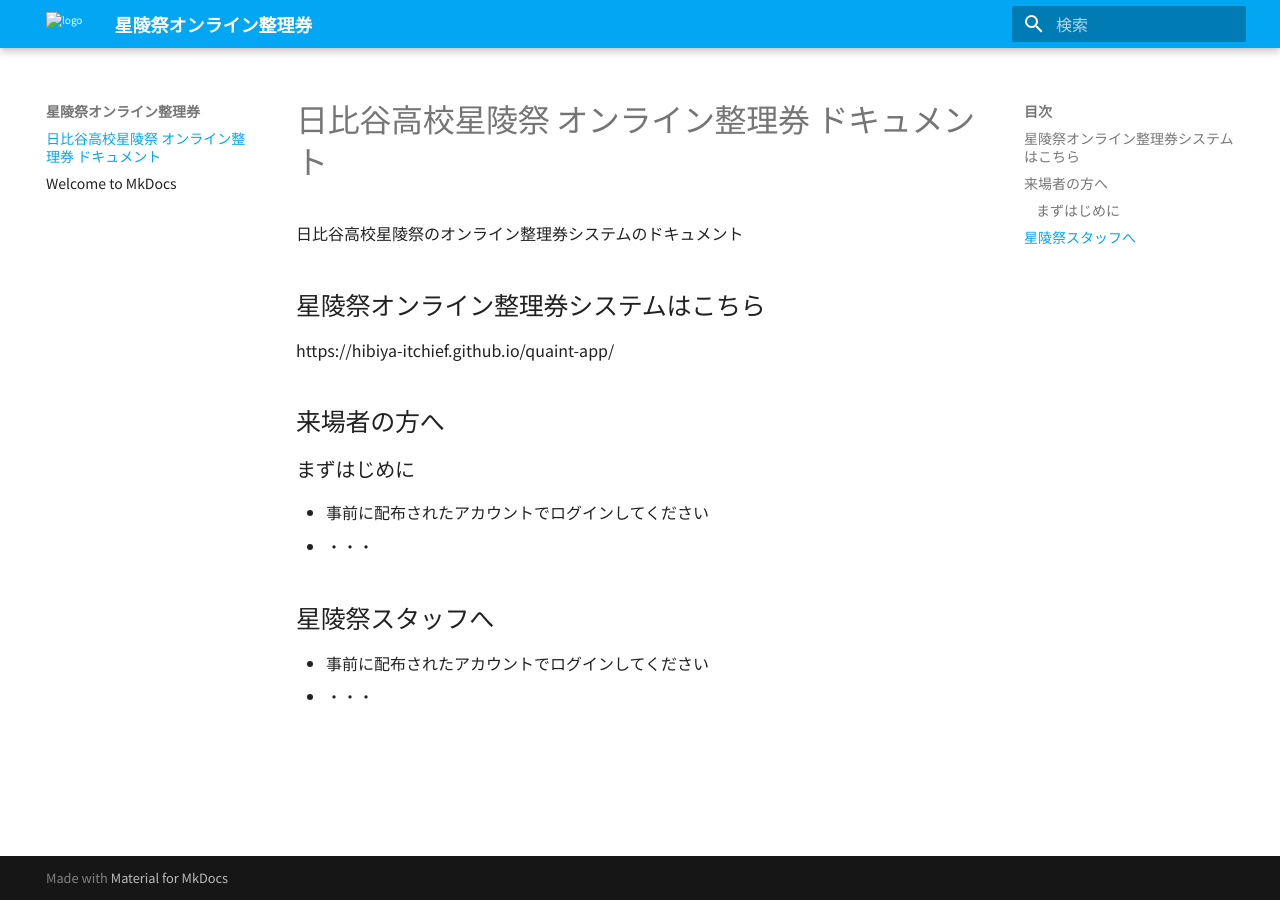
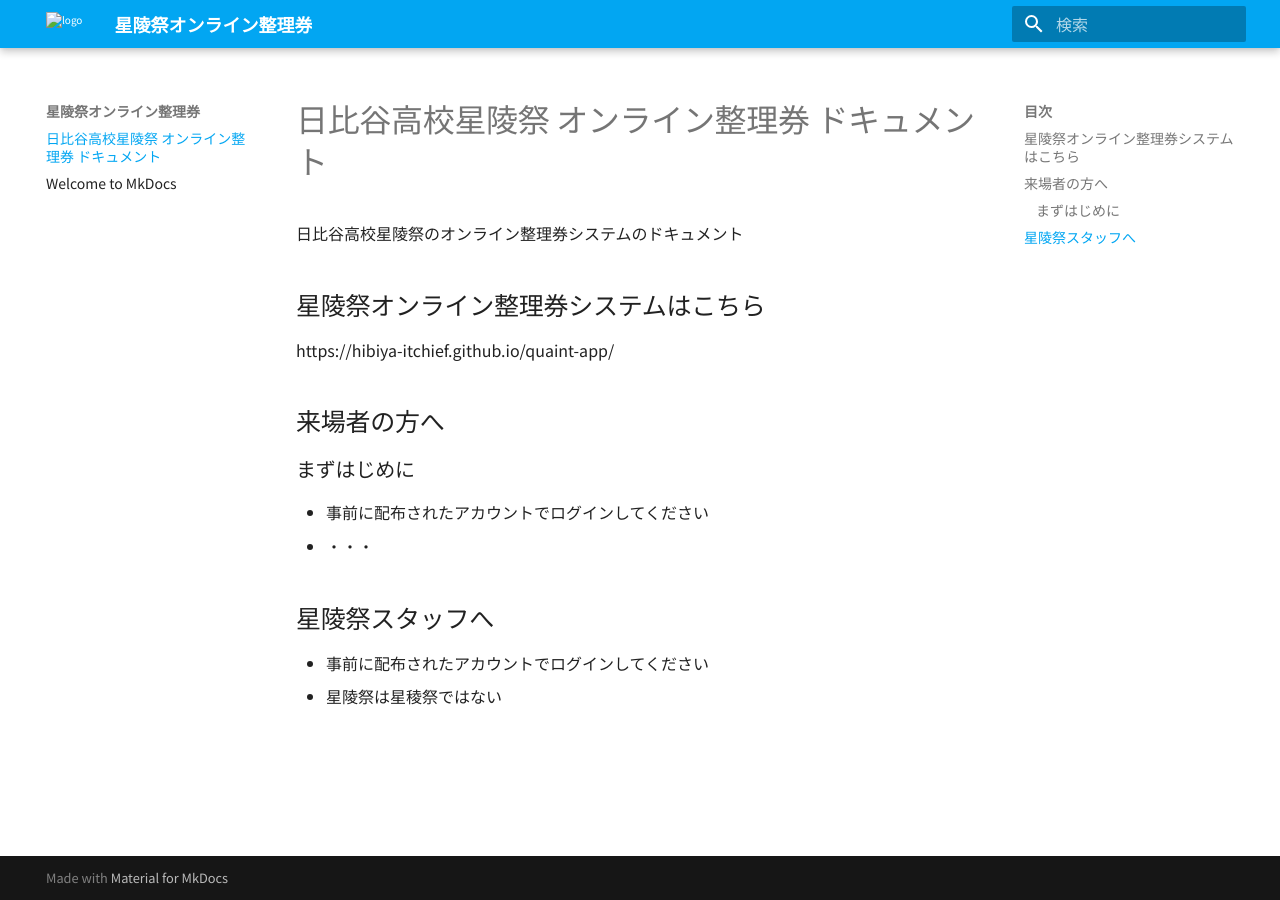
Before and after one commit to hibiya-itchief/quaint-docs, an MkDocs documentation site: the page built from docs/index.md, in a window 1280 px wide. Built offline with MkDocs 1.6.1 and Material for MkDocs 9.7.7, drawn with Linux system fonts in a browser that asks for light colours.

Commit message:
はじめてのコミット///
稜と陵

```diff
--- a/docs/index.md
+++ b/docs/index.md
@@ -10,4 +10,4 @@ https://hibiya-itchief.github.io/quaint-app/
 - ・・・
 ## 星陵祭スタッフへ
 - 事前に配布されたアカウントでログインしてください
-- ・・・
+- 星陵祭は星稜祭ではない
```
